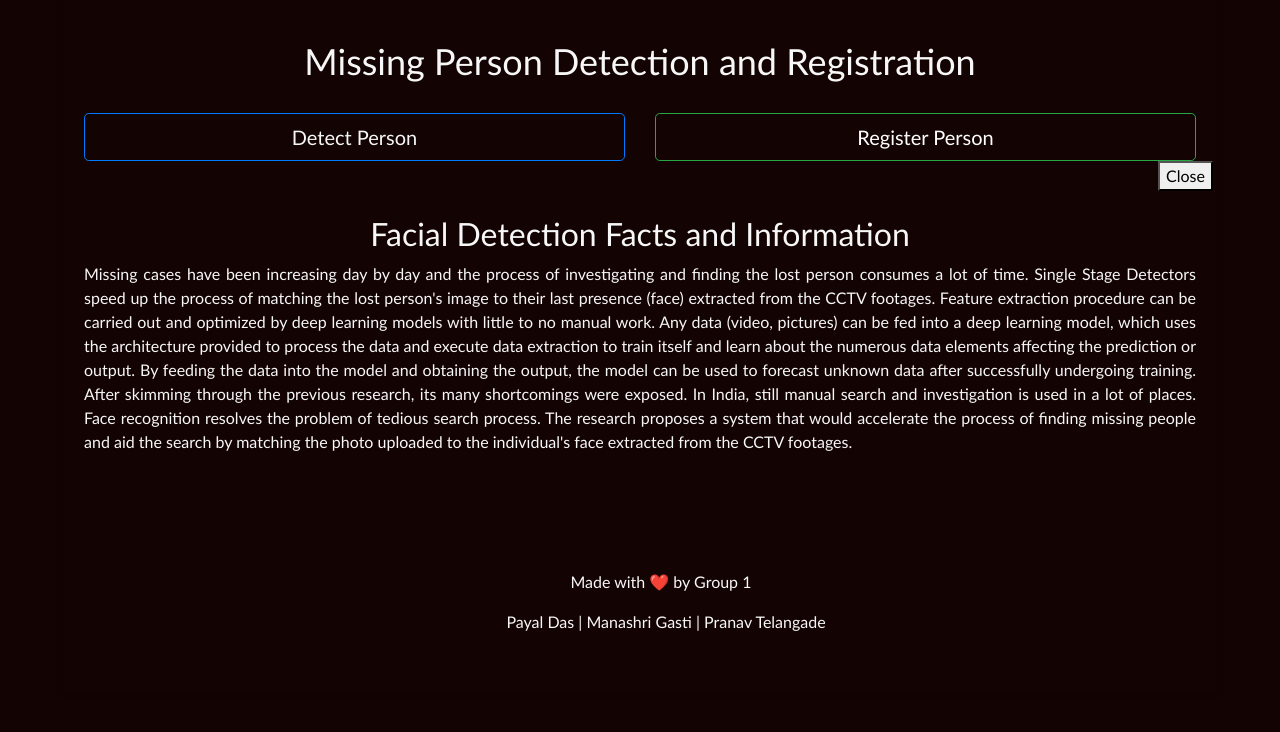
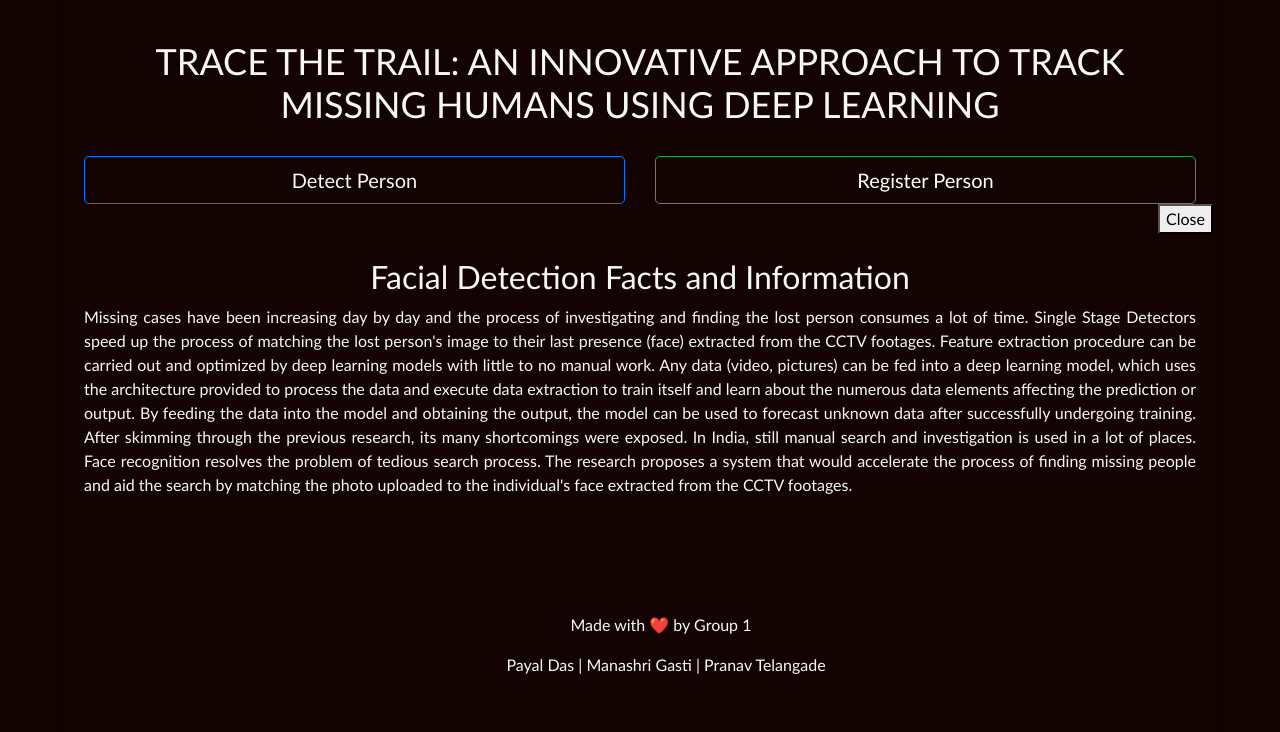
Before and after one commit to pranavtelangade/Trace-The-Trail, a Flask app: page /face_detection/home in a window 1280 px wide. Shown: the top 732 px of the page. Run offline with Flask 3, Linux system fonts and the light colour scheme; the visitor is signed in with stand-in values (Sample User, id 1); parts of the project's set-up code (start-up, migrations or seed data) failed here and were passed over; some libraries are stand-ins or nearby versions.

Commit message:
Update home.html

```diff
--- a/project/templates/home.html
+++ b/project/templates/home.html
@@ -222,7 +222,7 @@
 </head>
 <body>
 	<div class="container">
-		<h1>Missing Person Detection and Registration</h1>
+		<h1>TRACE THE TRAIL: AN INNOVATIVE APPROACH TO TRACK MISSING HUMANS USING DEEP LEARNING</h1>
 		<div class="row">
 			<div class="col-sm-6">
 				<a id='detect-person' class="btn btn-lg btn-block btn-primary btn-detect-person" style="color:#f7f7f7; cursor: pointer;">Detect Person</a>
```
